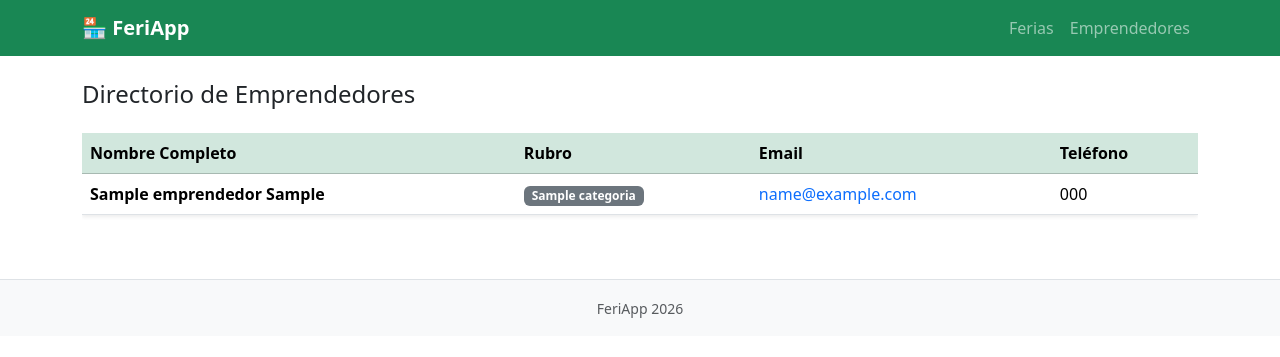
After one commit to alegrelias/feriapp-fork, a Django app: page /emprendedores/ in a window 1280 px wide. The commit adds this page. Shown: the top 357 px of the page. Run offline with Django 5.2, Linux system fonts and the light colour scheme; tables that the repository leaves empty hold one stand-in row (values such as "Sample post"); parts of the project's set-up code (start-up, migrations or seed data) failed here and were passed over.

Commit message:
Se implementa ListView para emprendedores

```diff
--- a/app/templates/base.html
+++ b/app/templates/base.html
@@ -18,6 +18,9 @@
           <li class="nav-item">
             <a class="nav-link" href="{% url 'ferias:lista_ferias' %}">Ferias</a>
           </li>
+          <li class="nav-item">
+            <a class="nav-link" href="{% url 'ferias:lista_emprendedores' %}">Emprendedores</a>
+          </li>
           <!-- TODO: agregar links a Emprendedores e Inscripciones -->
         </ul>
       </div>
--- /dev/null
+++ b/app/templates/ferias/emprendedores_list_view.html
@@ -0,0 +1,39 @@
+{% extends "base.html" %}
+
+{% block title %}Emprendedores — FeriApp{% endblock %}
+
+{% block content %}
+<div class="d-flex justify-content-between align-items-center mb-3">
+  <h2 class="h4">Directorio de Emprendedores</h2>
+</div>
+
+<div class="table-responsive">
+  <table class="table table-hover align-middle shadow-sm">
+    <thead class="table-success">
+      <tr>
+        <th>Nombre Completo</th>
+        <th>Rubro</th>
+        <th>Email</th>
+        <th>Teléfono</th>
+      </tr>
+    </thead>
+    <tbody>
+      {% for emprendedor in emprendedores %}
+      <tr>
+        <td class="fw-semibold">{{ emprendedor.nombre }} {{ emprendedor.apellido }}</td>
+
+        <td><span class="badge bg-secondary">{{ emprendedor.rubro }}</span></td>
+
+        <td><a href="mailto:{{ emprendedor.email }}" class="text-decoration-none">{{ emprendedor.email }}</a></td>
+
+        <td>{{ emprendedor.telefono|default:"No registrado" }}</td>
+      </tr>
+      {% empty %}
+      <tr>
+        <td colspan="4" class="text-center text-muted py-4">No hay emprendedores registrados aún.</td>
+      </tr>
+      {% endfor %}
+    </tbody>
+  </table>
+</div>
+{% endblock %}
--- a/app/urls.py
+++ b/app/urls.py
@@ -9,8 +9,8 @@ urlpatterns = [
     path("", views.HomeView.as_view(), name="home"),
     path("ferias/", views.FeriasListView.as_view(), name="lista_ferias"),
     path("ferias/<int:pk>/", views.FeriasDetailView.as_view(), name="detalle_feria"),
+    path("emprendedores/", views.EmprendedoresListView.as_view(), name="lista_emprendedores"),
     # TODO:
     # path("ferias/nueva/", views.NuevaFeriaView.as_view(), name="nueva_feria"),
-    # path("emprendedores/", views.ListaEmprendedoresView.as_view(), name="lista_emprendedores"),
     # path("inscripciones/nueva/", views.NuevaInscripcionView.as_view(), name="nueva_inscripcion"),
 ]
--- a/app/views.py
+++ b/app/views.py
@@ -2,7 +2,7 @@
 
 from django.views.generic import ListView, TemplateView, DetailView
 
-from .models import Feria
+from .models import Feria, Emprendedor
 
 
 class HomeView(TemplateView):
@@ -10,6 +10,7 @@ class HomeView(TemplateView):
 
     template_name = "ferias/home.html"
 
+# ========== Vistas para Ferias ==========
 
 class FeriasListView(ListView):
     """Lista todas las ferias activas."""
@@ -27,10 +28,18 @@ class FeriasDetailView(DetailView):
     template_name = 'ferias/ferias_detail_view.html'
     context_object_name = 'feria'
 
+# ========== Vistas para Emprendedores ==========
+
+class EmprendedoresListView(ListView):
+    model = Emprendedor
+    template_name = 'ferias/emprendedores_list_view.html'
+    context_object_name = 'emprendedores'
+
+    def get_queryset(self):
+        """Retorna los emprendedores activos"""
+        return Emprendedor.objects.listar_ordenados()
 
 # TODO: implementar las siguientes vistas:
-# class DetalleFeriaView(DetailView): ...
 # class NuevaFeriaView(CreateView): ...
-# class ListaEmprendedoresView(ListView): ...
 # class NuevaInscripcionView(CreateView): ...
 # class CancelarInscripcionView(View): ...
```
